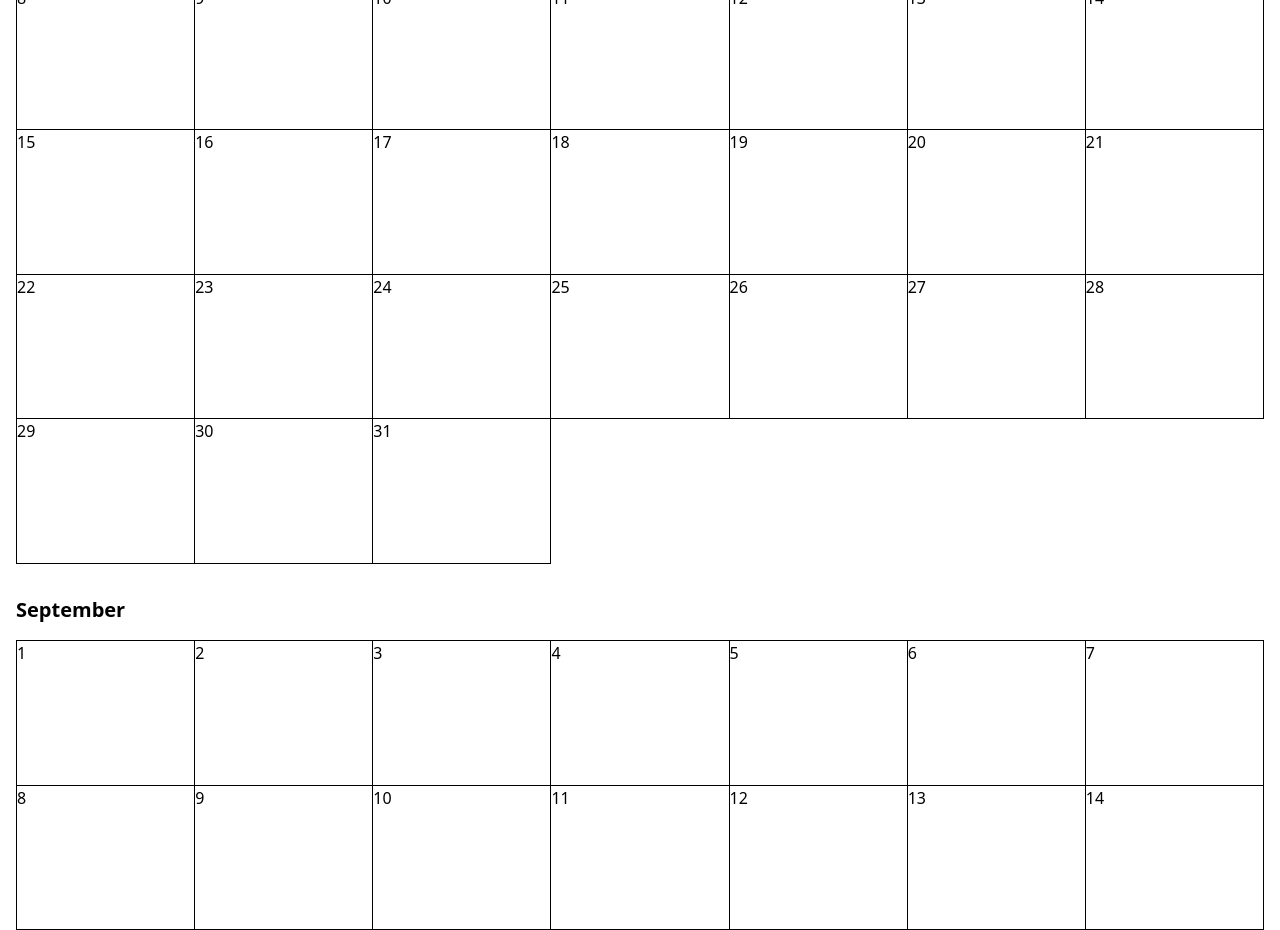
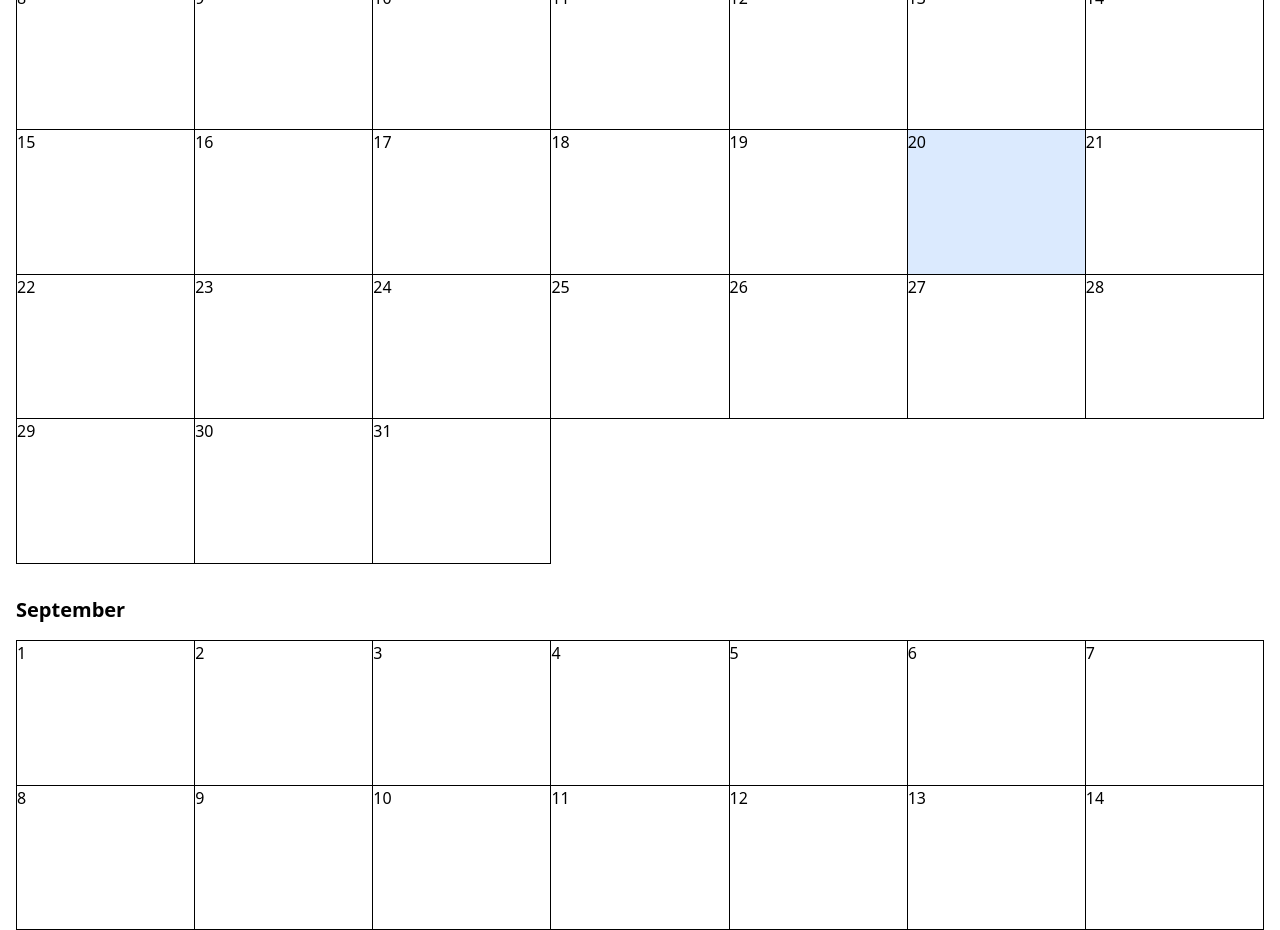
Before and after one commit to marco-vidali/dark-dates, a Next.js app: page / in a window 1280 px wide. Shown: the part 5820-6750 px from the top of the page. Built offline with nearby package versions, Linux system fonts and the light colour scheme.

Commit message:
Highlight current day

```diff
--- a/src/app/page.tsx
+++ b/src/app/page.tsx
@@ -20,6 +20,7 @@ const months = [
 const daysInMonth = [31, 29, 31, 30, 31, 30, 31, 31, 30, 31, 30, 31];
 
 const currentMonth = new Date().getMonth();
+const currentDay = new Date().getDate();
 
 export default function Page() {
     useEffect(() => {
@@ -41,7 +42,14 @@ export default function Page() {
                         {Array.from(
                             { length: daysInMonth[index] },
                             (_, day) => (
-                                <div key={day} className="border-r border-b">
+                                <div
+                                    key={day}
+                                    className={`border-r border-b ${
+                                        day + 1 === currentDay &&
+                                        index === currentMonth &&
+                                        "bg-blue-100"
+                                    }`}
+                                >
                                     <span>{day + 1}</span>
                                 </div>
                             )
```
